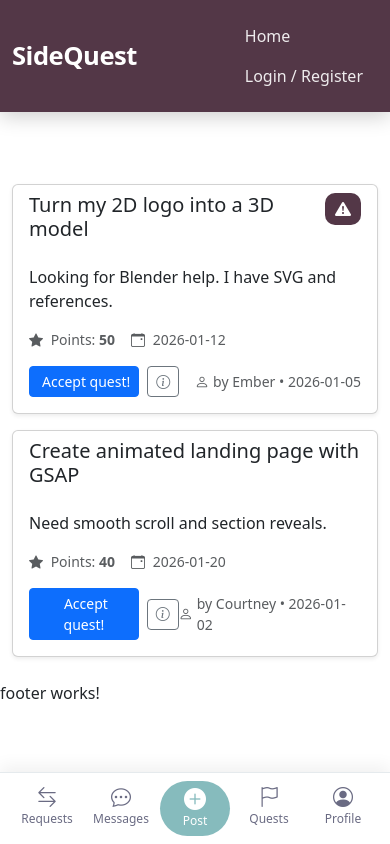
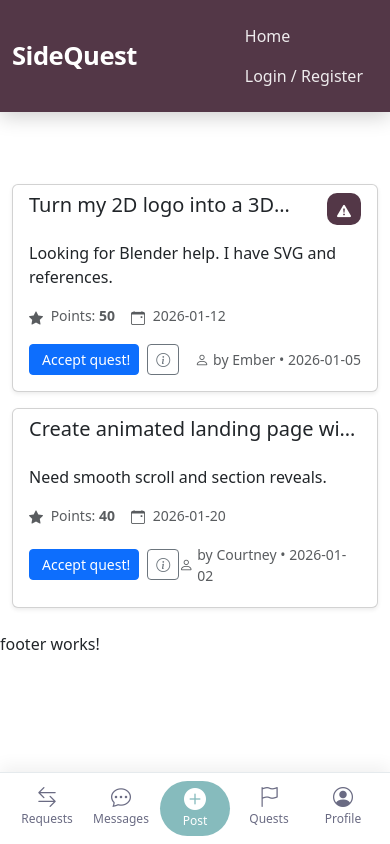
Before and after one commit to SirRicharod/mergemages-sidequest, an Angular app in the folder angular-frontend/: page / in a window 390 px wide. Built offline with nearby package versions, Linux system fonts and the light colour scheme.

Commit message:
Refactor feed styles for improved mobile layout and remove unused badge styles

```diff
--- a/angular-frontend/src/app/components/feed/feed.css
+++ b/angular-frontend/src/app/components/feed/feed.css
@@ -1,25 +1,15 @@
-.badge {
-  border-radius: 8px;
-}
-
-.badge.offer {
-  background-color: var(--sq-86BBBD);
-  color: #fff;
-}
-
-.badge.request {
-  background-color: var(--sq-76949F);
-  color: #fff;
-}
-
-/* --- */
-
-
+/* Normalize icon sizes and spacing */
 .card-title {
   margin-bottom: 0.25rem;
 }
 
-/* Status pill */
+.feed-meta i,
+.status-urgent-pill i {
+  font-size: 14px;
+  vertical-align: middle;
+}
+
+/* Primary calm status pill */
 .status-pill {
   border-radius: 10px;
   padding: 4px 10px;
@@ -35,8 +25,13 @@
   background-color: var(--sq-76949F);
 }
 
-.status-urgent {
-  color: var(--sq-533747);
+/* Urgent compact pill */
+.status-urgent-pill {
+  border-radius: 10px;
+  padding: 4px 10px;
+  background-color: var(--sq-533747);
+  color: #fff;
+  font-weight: 600;
 }
 
 /* Truncate long descriptions for calm */
@@ -47,15 +42,22 @@
   overflow: hidden;
 }
 
-.status-urgent-pill {
-  border-radius: 10px;
-  padding: 4px 10px;
-  background-color: var(--sq-533747);
-  color: #fff;
-  font-weight: 600;
+/* Chips for tags (used in popup only) */
+.chip {
+  display: inline-block;
+  border-radius: 8px;
+  padding: 2px 8px;
+  font-size: 0.75rem;
+  line-height: 1.2;
 }
 
-/* Popup overlay styling (consistent with composer) */
+.chip-muted {
+  background: transparent;
+  border: 1px solid var(--sq-border);
+  color: var(--sq-6A6B83);
+}
+
+/* Popup overlay styling (scrollable body on mobile) */
 .popup-backdrop {
   position: fixed;
   inset: 0;
@@ -69,14 +71,18 @@
   display: grid;
   place-items: center;
   z-index: 1050;
+  padding: 12px;
 }
 
 .popup-card {
   width: min(640px, 92vw);
+  max-height: 80vh;
   background: #fff;
   border-radius: 12px;
   box-shadow: 0 14px 40px rgba(0, 0, 0, 0.18);
   border: 1px solid var(--sq-border);
+  display: flex;
+  flex-direction: column;
 }
 
 .popup-header,
@@ -85,10 +91,14 @@
   display: flex;
   justify-content: space-between;
   align-items: center;
+  flex: 0 0 auto;
 }
 
 .popup-body {
   padding: 0 16px 16px;
+  overflow-y: auto;
+  -webkit-overflow-scrolling: touch;
+  flex: 1 1 auto;
 }
 
 .btn-close {
@@ -98,17 +108,36 @@
   height: 1.5rem;
 }
 
-/* Chips */
-.chip {
-  display: inline-block;
-  border-radius: 8px;
-  padding: 2px 8px;
-  font-size: 0.75rem;
-  line-height: 1.2;
+@media (max-width: 991.98px) {
+  .feed-fixed-width .card {
+    display: flex;
+    flex-direction: column;
+    min-height: 200px;
+    /* adjust as needed */
+  }
+
+  .feed-fixed-width .card-header {
+    flex: 0 0 auto;
+  }
+
+  .feed-fixed-width .card-body {
+    flex: 1 1 auto;
+    display: flex;
+    flex-direction: column;
+    justify-content: flex-start;
+  }
+
+  .feed-fixed-width .card-title {
+    display: -webkit-box;
+    -webkit-line-clamp: 1;
+    /* or 2 */
+    -webkit-box-orient: vertical;
+    overflow: hidden;
+    text-overflow: ellipsis;
+  }
+
+  /* Prevent action buttons from wrapping and changing header height */
+  .feed-fixed-width .card .btn {
+    white-space: nowrap;
+  }
 }
-
-.chip-muted {
-  background: transparent;
-  border: 1px solid var(--sq-border);
-  color: var(--sq-6A6B83);
-}
```
